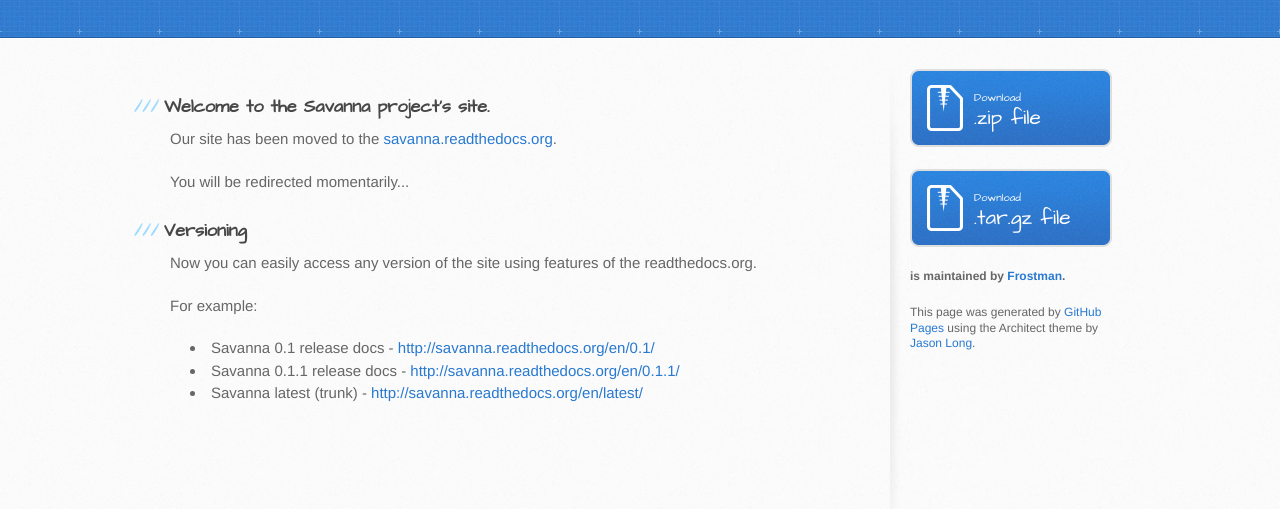
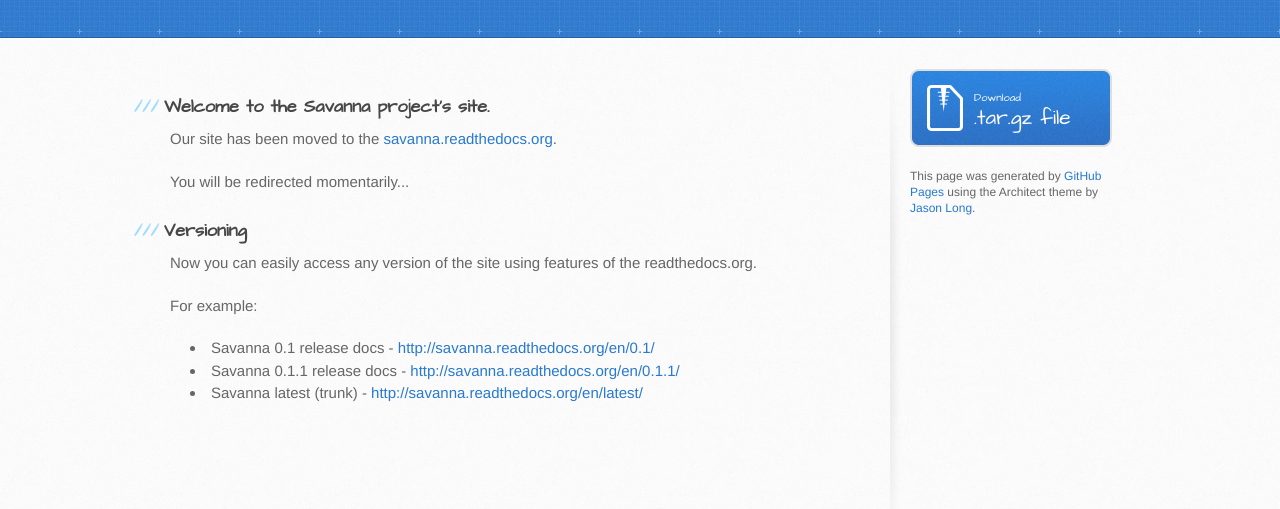
Before and after one commit to Frostman/savanna-rtfd, a plain HTML site: page 404.html in a window 1280 px wide. Shown: the part 129-638 px from the top of the page. Drawn offline with Linux system fonts and the light colour scheme.

Commit message:
info updated

```diff
--- a/404.html
+++ b/404.html
@@ -8,12 +8,13 @@
     <link rel="stylesheet" type="text/css" href="stylesheets/stylesheet.css" media="screen" />
     <link rel="stylesheet" type="text/css" href="stylesheets/pygment_trac.css" media="screen" />
     <link rel="stylesheet" type="text/css" href="stylesheets/print.css" media="print" />
+    <script type="text/javascript"> function delayer() {window.location = "https://savanna.readthedocs.org/en/latest/"} </script>
 
     <!--[if lt IE 9]>
     <script src="//html5shiv.googlecode.com/svn/trunk/html5.js"></script>
     <![endif]-->
 
-    <title>Savanna project by Frostman</title>
+    <title>Savanna project</title>
   </head>
 
   <body>
@@ -21,7 +22,7 @@
       <div class="inner">
         <h1>Savanna project</h1>
         <h2></h2>
-        <a href="https://github.com/Frostman/savanna-rtfd" class="button"><small>View project on</small>GitHub</a>
+        <a href="https://github.com/stackforge/savanna" class="button"><small>View project on</small>GitHub</a>
       </div>
     </header>
 
@@ -51,16 +52,10 @@
         </section>
 
         <aside id="sidebar">
-          <a href="https://github.com/Frostman/savanna-rtfd/zipball/master" class="button">
-            <small>Download</small>
-            .zip file
-          </a>
-          <a href="https://github.com/Frostman/savanna-rtfd/tarball/master" class="button">
+          <a href="http://tarballs.openstack.org/savanna/" class="button">
             <small>Download</small>
             .tar.gz file
           </a>
-
-          <p class="repo-owner"><a href="https://github.com/Frostman/savanna-rtfd"></a> is maintained by <a href="https://github.com/Frostman">Frostman</a>.</p>
 
           <p>This page was generated by <a href="pages.github.com">GitHub Pages</a> using the Architect theme by <a href="http://twitter.com/jasonlong">Jason Long</a>.</p>
         </aside>
```
